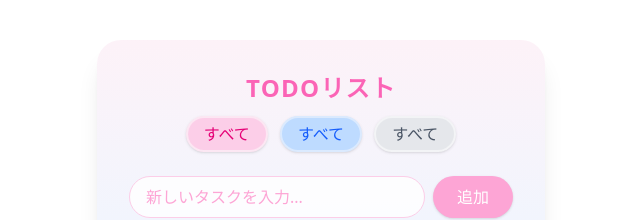
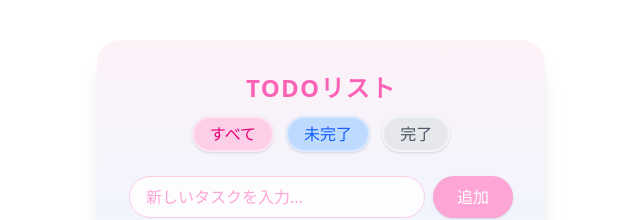
Before and after one commit to haisamarie/todo-list, a React (Vite) app: page / in a window 1280 px wide. Shown: the top 220 px of the page, without its empty margins (319-959 px from the left). Built offline with nearby package versions, Linux system fonts and the light colour scheme.

Commit message:
コンポーネントの修正: ListコンポーネントをItemListに置き換え、フィルターオプションに基づいてボタンを動的に生成するように変更

```diff
--- a/src/App.tsx
+++ b/src/App.tsx
@@ -1,7 +1,7 @@
 import { Layout } from "./components/Layout";
 import { Title } from "./components/Title";
 import { BasicButton } from "./components/BasicButton";
-import { List } from "./components/List";
+import { ItemList } from "./components/ItemList";
 import { useTodoList } from "./hooks/useTodoList";
 
 function App() {
@@ -14,34 +14,34 @@ function App() {
     handleFilter,
     filteredList,
   } = useTodoList();
+
+  type FilterOption = {
+    label: string;
+    value: "all" | "active" | "completed";
+    style?: "pink" | "blue" | "gray" | "simplePink";
+  };
+
+  const filterOptions: FilterOption[] = [
+    { label: "すべて", value: "all" as const, style: "pink" },
+    { label: "未完了", value: "active" as const, style: "blue" },
+    { label: "完了", value: "completed" as const, style: "gray" },
+  ];
   return (
     <>
       <Layout>
         <Title text="TODOリスト" />
         <div className="flex justify-center gap-3 mb-6">
-          <BasicButton
-            onClick={() => {
-              handleFilter("all");
-            }}
-            label="すべて"
-          />
-          <BasicButton
-            onClick={() => {
-              handleFilter("completed");
-            }}
-            label="すべて"
-            style="blue"
-          />
-          <BasicButton
-            onClick={() => {
-              handleFilter("active");
-            }}
-            label="すべて"
-            style="gray"
-          />
+          {filterOptions.map((opt) => (
+            <BasicButton
+              key={opt.value}
+              onClick={() => handleFilter(opt.value)}
+              label={opt.label}
+              style={opt.style}
+            />
+          ))}
         </div>
 
-        <List
+        <ItemList
           handleSubmit={handleSubmit}
           handleAddTodo={handleAddTodo}
           handleDeleteTodo={handleDeleteTodo}
--- a/src/components/List/index.tsx
+++ b/src/components/ItemList/index.tsx
@@ -13,7 +13,7 @@ type Items = {
     isCompleted: boolean;
   }[];
 };
-export const List = ({
+export const ItemList = ({
   handleAddTodo,
   handleDeleteTodo,
   toggleTodo,
```
